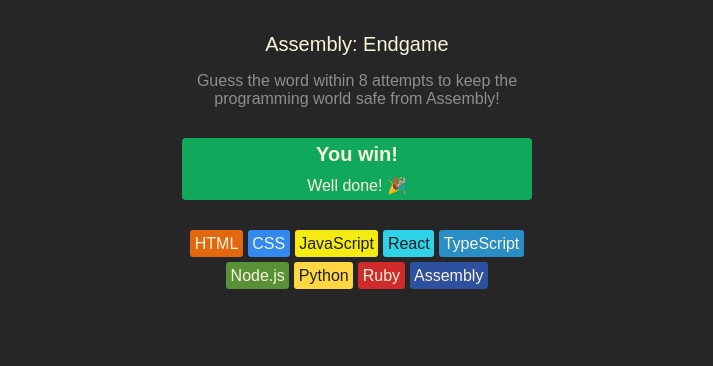
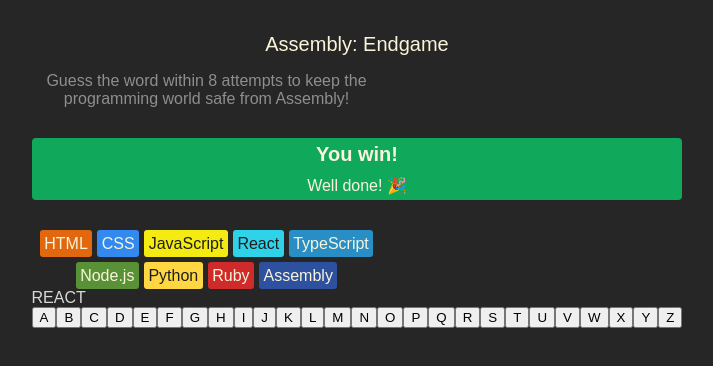
Before and after one commit to ReshmaJohnDev/Capstone, a React (Vite) app: page / in a window 1280 px wide. Shown: the top 366 px of the page, without its empty margins (283-996 px from the left). Built offline with nearby package versions, Linux system fonts and the light colour scheme.

Commit message:
Added keyboard and guess word implementation

```diff
--- a/src/App.jsx
+++ b/src/App.jsx
@@ -1,15 +1,50 @@
 import React from "react";
-import {languages }from "./languages"
+import { languages } from "./languages";
+import { useState } from "react";
+
+/**
+ * Goal: Build out the main parts of our app
+ *
+ * Challenge:
+ * 1. Save a "currentWord" in state. Initialize as "react".
+ * 2. Map over the letters of the word (you'll need to turn
+ *    the string into an array of letters first) and display
+ *    each one as a <span>. Capitalize the letters when
+ *    displaying them.
+ * 3. Style to look like the design. You can get the underline
+ *    effect on the box using `border-bottom`.
+ */
 
 export default function AssemblyEndgame() {
+  const [currentWord, setCurrentWord] = useState("react");
+  const alphabets = "abcdefghijklmnopqrstuvwxyz";
+  const keyboardElement = alphabets.split("").map((alphabet, index) => {
+    return (
+      <button key={index} className="key">
+        {alphabet.toUpperCase()}
+      </button>
+    );
+  });
 
-const languageElements = languages.map(chip => {
-        const style = {
-        backgroundColor :chip.backgroundColor,
-        color : chip.color
-        }
-    return(<span style = {style} className = "chip">{chip.name}</span>)
-    })
+  const guessWord = currentWord.split("").map((letter, index) => {
+    return (
+      <span key={index} className="guess-letter">
+        {letter.toUpperCase()}
+      </span>
+    );
+  });
+
+  const languageElements = languages.map((chip) => {
+    const style = {
+      backgroundColor: chip.backgroundColor,
+      color: chip.color,
+    };
+    return (
+      <span style={style} className="chip">
+        {chip.name}
+      </span>
+    );
+  });
   return (
     <main>
       <header>
@@ -23,9 +58,9 @@
         <h2>You win!</h2>
         <p>Well done! 🎉</p>
       </section>
-        <section className="language_chip">
-            {languageElements}
-      </section>
+      <section className="language_chip">{languageElements}</section>
+      <section className="guess-word">{guessWord}</section>
+      <section className="keyboard">{keyboardElement}</section>
     </main>
   );
 }
```
